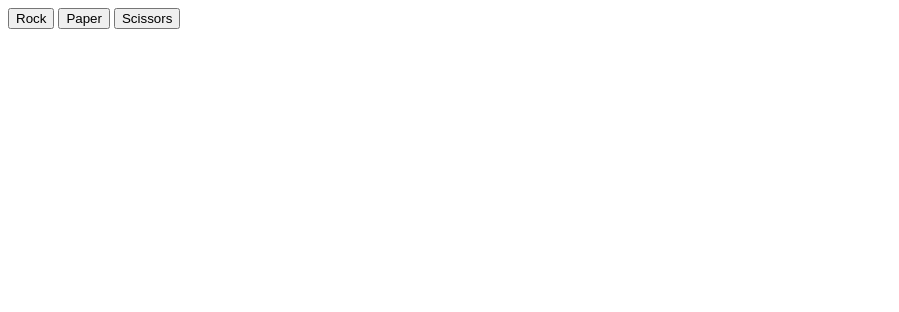
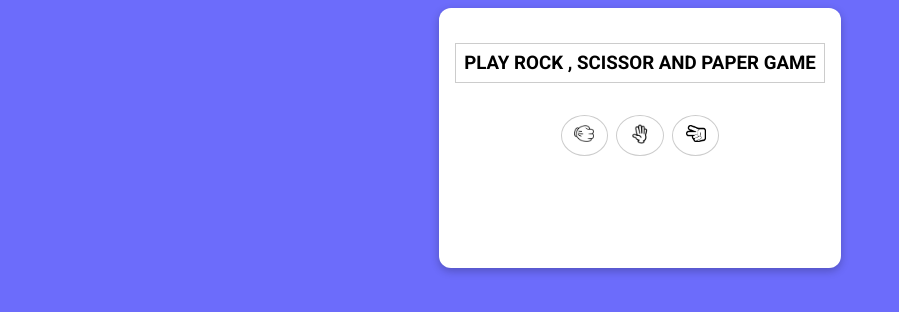
Before and after one commit to rajivchaulagain/JavascriptPractises, a plain HTML site: page rockPaperScissor/index.html in a window 1280 px wide. Shown: the whole page, without its empty margins (0-899 px from the left). Drawn offline with Linux system fonts and the light colour scheme.

Commit message:
images added

```diff
--- a/rockPaperScissor/index.html
+++ b/rockPaperScissor/index.html
@@ -1,18 +1,81 @@
 <!DOCTYPE html>
 <html lang="en">
   <head>
-    <meta charset="UTF-8">
-    <meta http-equiv="X-UA-Compatible" content="IE=edge">
-    <meta name="viewport" content="width=device-width, initial-scale=1.0">
+    <meta charset="UTF-8" />
+    <meta http-equiv="X-UA-Compatible" content="IE=edge" />
+    <meta name="viewport" content="width=device-width, initial-scale=1.0" />
+    <link
+      rel="stylesheet"
+      href="https://cdnjs.cloudflare.com/ajax/libs/font-awesome/6.4.0/css/all.min.css"
+      integrity="sha512-iecdLmaskl7CVkqkXNQ/ZH/XLlvWZOJyj7Yy7tcenmpD1ypASozpmT/E0iPtmFIB46ZmdtAc9eNBvH0H/ZpiBw=="
+      crossorigin="anonymous"
+      referrerpolicy="no-referrer"
+    />
     <title>Document</title>
+    <style>
+        @import url('https://fonts.googleapis.com/css2?family=Roboto:wght@300;400;500;700;900&display=swap');
+        </style>
+    <style>
+      body {
+        display: flex;
+        justify-content: center;
+        align-items: center;
+        flex-direction: column;
+        background-color: rgb(108, 108, 251);
+        font-weight: bold !important;
+        text-transform: uppercase !important;
+        font-family: 'Roboto', sans-serif;
+      }
+      img {
+        width: 20px;
+      }
+      button {
+        margin: 0 0.25rem;
+        background-color: #fff;
+        border: 1px solid #ccc;
+        padding: .5rem .8rem;
+        border-radius: 55%;
+        cursor: pointer;
+      }
+      .wrapper {
+        display: flex;
+      }
+      h3{
+        margin-bottom: 2rem;
+        border: 1px solid #ccc;
+        padding: .5rem;
+      }
+      .main{
+        padding: 1rem;
+        background-color: #fff;
+        text-align: center;
+        display: flex;
+        flex-direction: column;
+        justify-content: center;
+        align-items: center;
+        box-shadow: rgba(0, 0, 0, 0.24) 0px 3px 8px;
+        border-radius: .75rem;
+      }
+    </style>
   </head>
   <body>
-    <button onclick="userEvent('rock')">Rock</button>
-    <button onclick="userEvent('paper')">Paper</button>
-    <button onclick="userEvent('scissors')">Scissors</button>
+    <div class="main">
+        <h3>Play Rock , Scissor and Paper game</h3>
+        <div class="wrapper">
+          <button onclick="userEvent('rock')">
+            <img src="./images/rock.png" />
+          </button>
+          <button onclick="userEvent('paper')">
+            <img src="./images/paper.png" />
+          </button>
+          <button onclick="userEvent('scissors')">
+            <img src="./images/scissors.png" />
+          </button>
+        </div>
         <p id="selection"></p>
         <p id="result"></p>
         <p id="total-result"></p>
+    </div>
     <script src="index.js"></script>
   </body>
 </html>
--- a/rockPaperScissor/index.js
+++ b/rockPaperScissor/index.js
@@ -10,7 +10,7 @@ function userEvent(event){
     const possibleOutcomes = ["rock", "paper", "scissors"];
     const randomIndex = Math.floor(Math.random() * possibleOutcomes.length);
     let randomOutcome = possibleOutcomes[randomIndex];
-    selection.innerText = `You selected : ${event} , Computer Selected : ${randomOutcome}`
+    selection.innerHTML = `You selected : <img src="./images/${event}.png"> , Computer Selected : <img src="./images/${randomOutcome}.png">`
     if(event === randomOutcome){
         ties++
         totalResult.innerText = `Ties : ${ties} , You wins : ${useWins} , computer wins : ${computerWins} `
```
Also changed, not shown: rockPaperScissor/images/paper.png (added), rockPaperScissor/images/rock.png (added), rockPaperScissor/images/scissors.png (added). Lines whose indentation alone changed are shown as unchanged.
